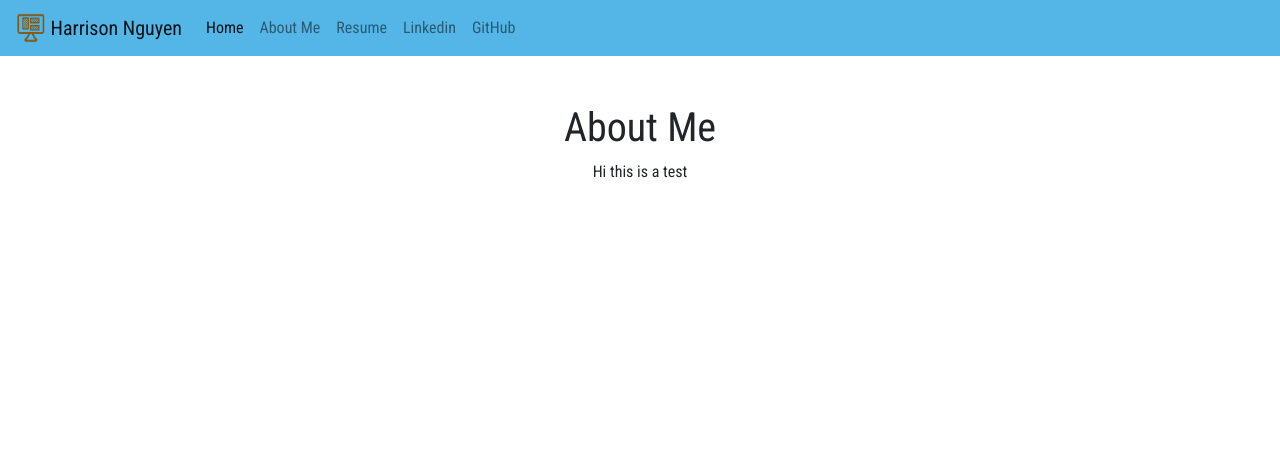
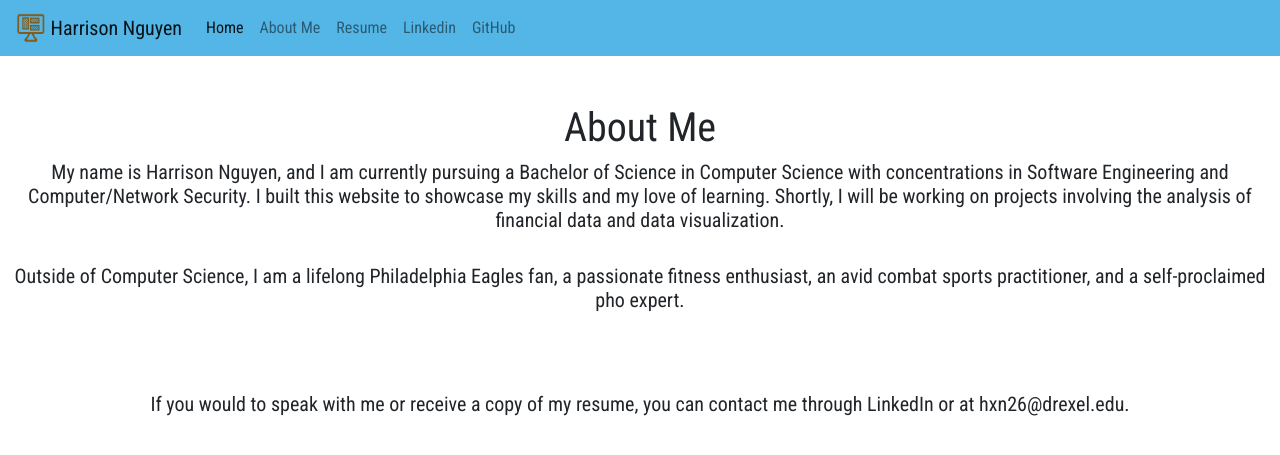
Before and after one commit to hxnguyen3/django3_personal_portfolio, a Django app: page /about in a window 1280 px wide. Shown: the top 455 px of the page. Run offline with Django 3.2, Linux system fonts and the light colour scheme; some libraries are stand-ins or nearby versions.

Commit message:
Updated About Me

```diff
--- a/projects/templates/projects/about_me.html
+++ b/projects/templates/projects/about_me.html
@@ -5,6 +5,16 @@
 <h1 class="text-center mt-5">About Me</h1>
 
 
-<p class="text-center">Hi this is a test</p>
+<h5 class="text-center">
+    My name is Harrison Nguyen, and I am currently pursuing a Bachelor of Science in Computer Science with concentrations in Software Engineering and Computer/Network Security.
+I built this website to showcase my skills and my love of learning. Shortly, I will be working on projects involving the analysis of financial data and data visualization.</h5>
+<br>
+<h5 class="text-center">
+    Outside of Computer Science, I am a lifelong Philadelphia Eagles fan, a passionate fitness enthusiast, an avid combat sports practitioner, and a self-proclaimed pho expert.
+</h5>
+<br><br><br>
+<h5 class="text-center">
+    If you would to speak with me or receive a copy of my resume, you can contact me through LinkedIn or at hxn26@drexel.edu.
+</h5>
 
 {% endblock %}
```
